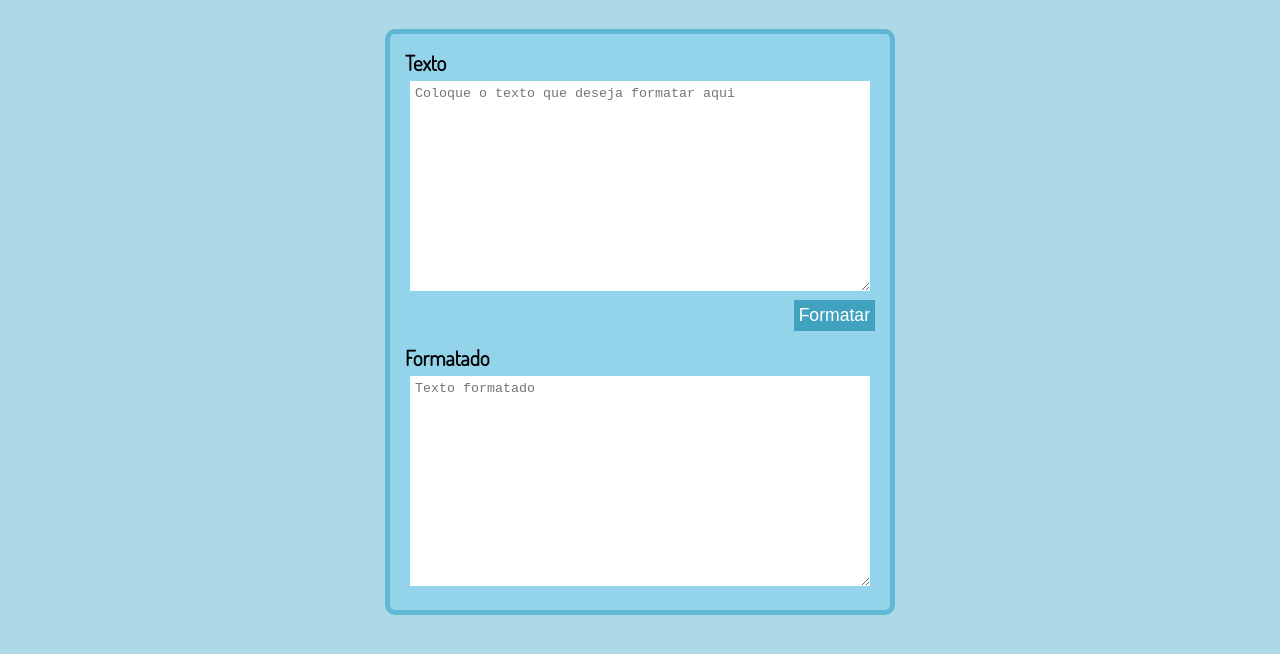
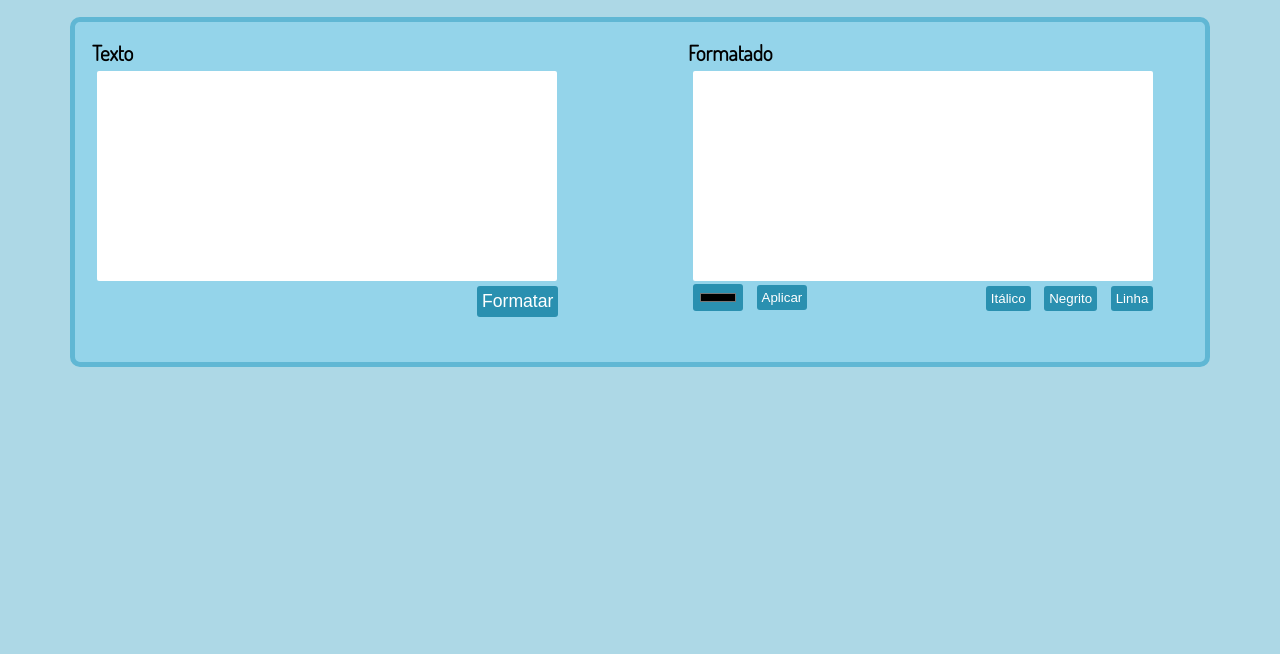
Before and after one commit to GabrielBaiaDias/Remove_espaco, a plain HTML site: page index.html in a window 1280 px wide. Shown: the part 118-772 px from the top of the page. Drawn offline with Linux system fonts and the light colour scheme; a web font is replaced by a local one.

Commit message:
melhorias

```diff
--- a/index.html
+++ b/index.html
@@ -9,7 +9,8 @@
 
     <link rel="preconnect" href="https://fonts.googleapis.com">
     <link rel="preconnect" href="https://fonts.gstatic.com" crossorigin>
-    <link href="https://fonts.googleapis.com/css2?family=Asap:ital,wght@1,300&family=Dosis:wght@300&family=Sigmar&display=swap"
+    <link
+        href="https://fonts.googleapis.com/css2?family=Asap:ital,wght@1,300&family=Dosis:wght@300&family=Sigmar&display=swap"
         rel="stylesheet">
     <title>Document</title>
 </head>
@@ -17,14 +18,36 @@
 <body>
     <h1>Remove espaços</h1>
     <div id="fundo">
-        <label for="areaText1">Texto</label>
-        <textarea placeholder="Coloque o texto que deseja formatar aqui" id="areaText1" class="areaText" cols="60" rows="10" spellcheck="false"></textarea>
-        <br>
-        <input type="button" onclick="Formatar()" id="btnFormatar" value="Formatar">
-        <br><br>
-        <label for="areaText2">Formatado</label>
-        <textarea placeholder="Texto formatado" id="areaText2" class="areaText" cols="60" rows="10" spellcheck="false"></textarea>
+        <section>
+            <label for="areaText1">Texto</label><br>
+            <div placeholder="Coloque o texto que deseja formatar aqui" id="areaText1" class="areaText" cols="60"
+                rows="10" spellcheck="false" contenteditable="true" style="resize: none;"></div>
+            <input type="button" onclick="Remover()" id="btnFormatar" value="Formatar">
+        </section>
+        <section style="float: right;">
+            <label for="areaText2">Formatado</label><br>
+            <div placeholder="Texto formatado" id="areaText2" class="areaText" cols="60" rows="10" spellcheck="false"
+                contenteditable="true" style="resize: none;"></div>
+            <span id="spanEdit">
+                <!-- italico -->
+                <input type="button" class="btnsEdit" value="Itálico" onclick="Formatar('italic')">
+                <!-- negrito -->
+                <input type="button" class="btnsEdit" value="Negrito" onclick="Formatar('bold')">
+                <!-- underline -->
+                <input type="button" class="btnsEdit" value="Linha" onclick="Formatar('underline')">
+                <!-- cor -->
+            </span>
+            <span id="spanColor">
+                <input type="color" class="btnsEdit" id="cor">
+                <input type="button" class="btnsEdit" value="Aplicar" onclick="Aplicar()">
+            </span>
+        </section>
     </div>
+    <script>
+        function Formatar(command) {
+            document.execCommand(command, false, null);
+        }
+    </script>
 </body>
 
 </html>
--- a/script.js
+++ b/script.js
@@ -1,12 +1,28 @@
+var resultado = [];
 
-function Formatar() {
-    debugger
-    var text1 = document.getElementById("areaText1");
-    var text2 = document.getElementById("areaText2");
-    var palavras = [];
+function Remover() {
+  debugger
+  var text1 = document.getElementById("areaText1");
+  var text2 = document.getElementById("areaText2");
+  var palavras = [];
 
 
-    palavras = text1.value.split(' ').filter(x => x != "");
+  palavras = text1.textContent.split(/\s+/g);
 
-    text2.innerText = palavras.join(" ").trim();
+  text2.textContent = palavras.join(' ');
 }
+
+function Aplicar() {
+  var editor = document.getElementById("areaText2");
+  var colorPicker = document.getElementById("cor");
+
+  if (document.queryCommandSupported('styleWithCSS')) {
+    document.execCommand('styleWithCSS', false, true);
+  }
+
+  document.execCommand('foreColor', false, colorPicker.value);
+}
+
+// function Formatar() {
+//   document.execCommand(command, false, null);
+// }
--- a/style.css
+++ b/style.css
@@ -18,32 +18,54 @@ h1 {
 }
 
 #fundo {
-    width: 470px;
+    min-height: 300px;
     height: auto;
+    width: 1100px;
 
     position: absolute;
-    top: 55%;
     left: 50%;
-    transform: translate(-50%, -50%);
+    transform: translateX(-50%);
 
     font-family: 'Dosis';
     font-weight: bold;
     font-size: 1.1em;
     border-radius: 10px;
+    margin-bottom: 20px;
     padding: 15px;
     border: 5px solid rgb(96, 183, 212);
     background-color: rgb(148, 212, 234);
 }
 
 label {
-    display: block;
+    display: inline-block;
     font-size: 1.2em;
     font-weight: bolder;
 }
 
+section {
+    display: inline-block;
+    position: relative;
+    padding: 2px;
+    height: auto;
+    width: 500px;
+    padding-bottom: 30px;
+}
+
 .areaText {
+    display: block;
     width: 450px;
-    height: 200px;
+    float: left;
+
+    position: relative;
+    top: 50%;
+
+    font-family: Arial, Helvetica, sans-serif;
+    font-weight: 500;
+    font-size: .8em;
+    background-color: white;
+    border-radius: 2px;
+    min-height: 200px;
+    height: auto;
     border: none;
     outline: none;
     user-select: all;
@@ -52,10 +74,50 @@ label {
 }
 
 #btnFormatar {
-    background-color: rgb(65, 162, 192);
+    background-color: #2a90b0;
     border: none;
     padding: 5px;
     font-size: 1em;
     color: white;
-    float: right;
+    /* margin-left: 5px; */
+
+    position: relative;
+    left: 77%;
+
+    border-radius: 3px;
+    /* transform: translateX(-42%); */
 }
+
+section > #spanEdit {
+
+    position: absolute;
+    top: 100%;
+    left: 58.5%;
+    transform: translateY(-100%);
+    display: block;
+}
+
+#spanColor {
+    position: absolute;
+    top: 100%;
+    transform: translateY(-100%);
+
+    display: block;
+}
+
+.btnsEdit {
+    border: none;
+    margin: 5px;
+    padding: 5px;
+    border-radius: 3px;
+    background-color: #2a90b0;
+    color: white;
+
+}
+
+.btnsEdit:hover, #btnFormatar:hover {
+
+    box-shadow: 1px -1px 0px #186378ce;
+    background-color: #3b9bb8;
+    transform: translate(-1px, 1px);
+}
```
Also changed, not shown: index2.html (added, +31 -0 lines).
